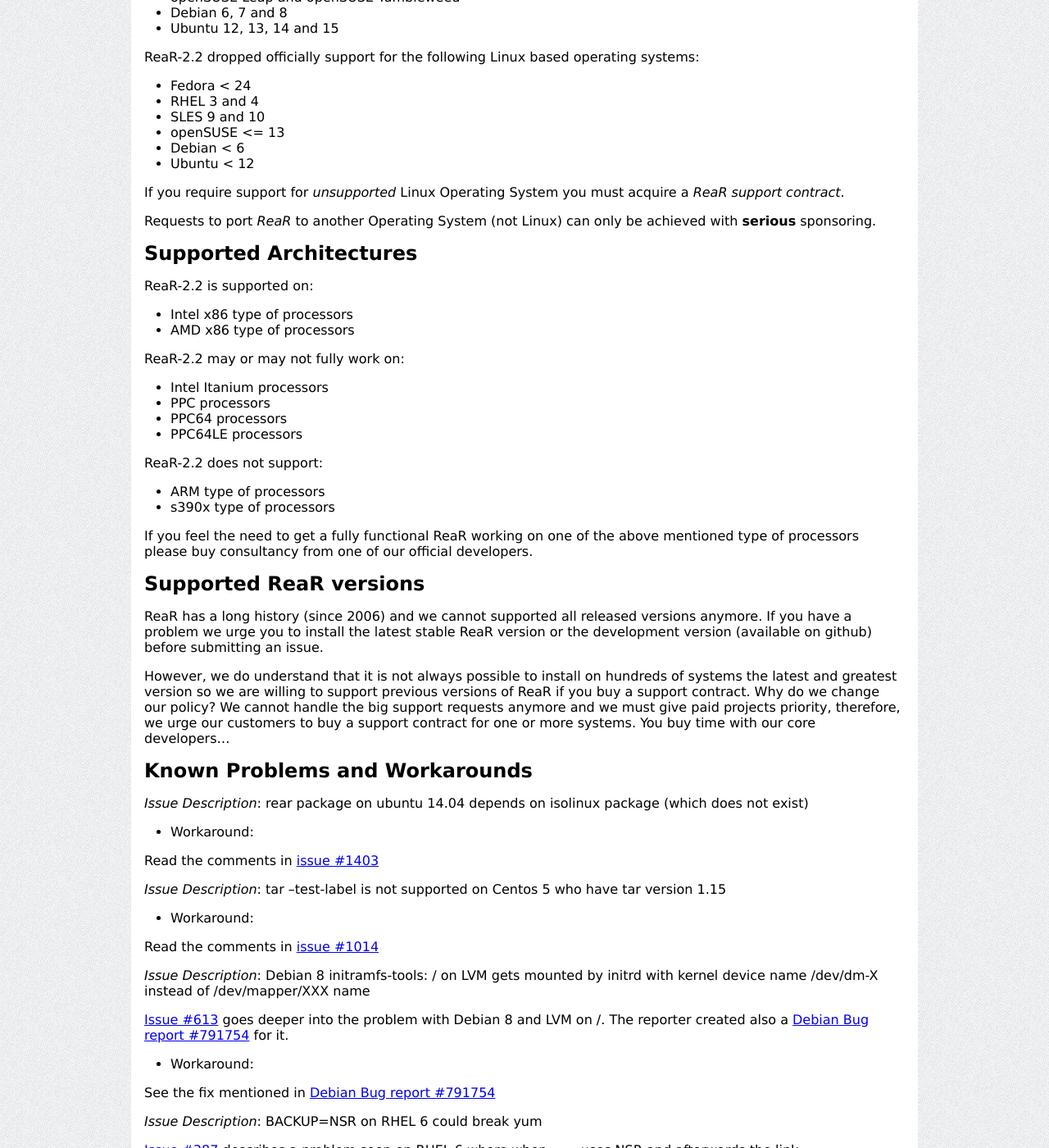
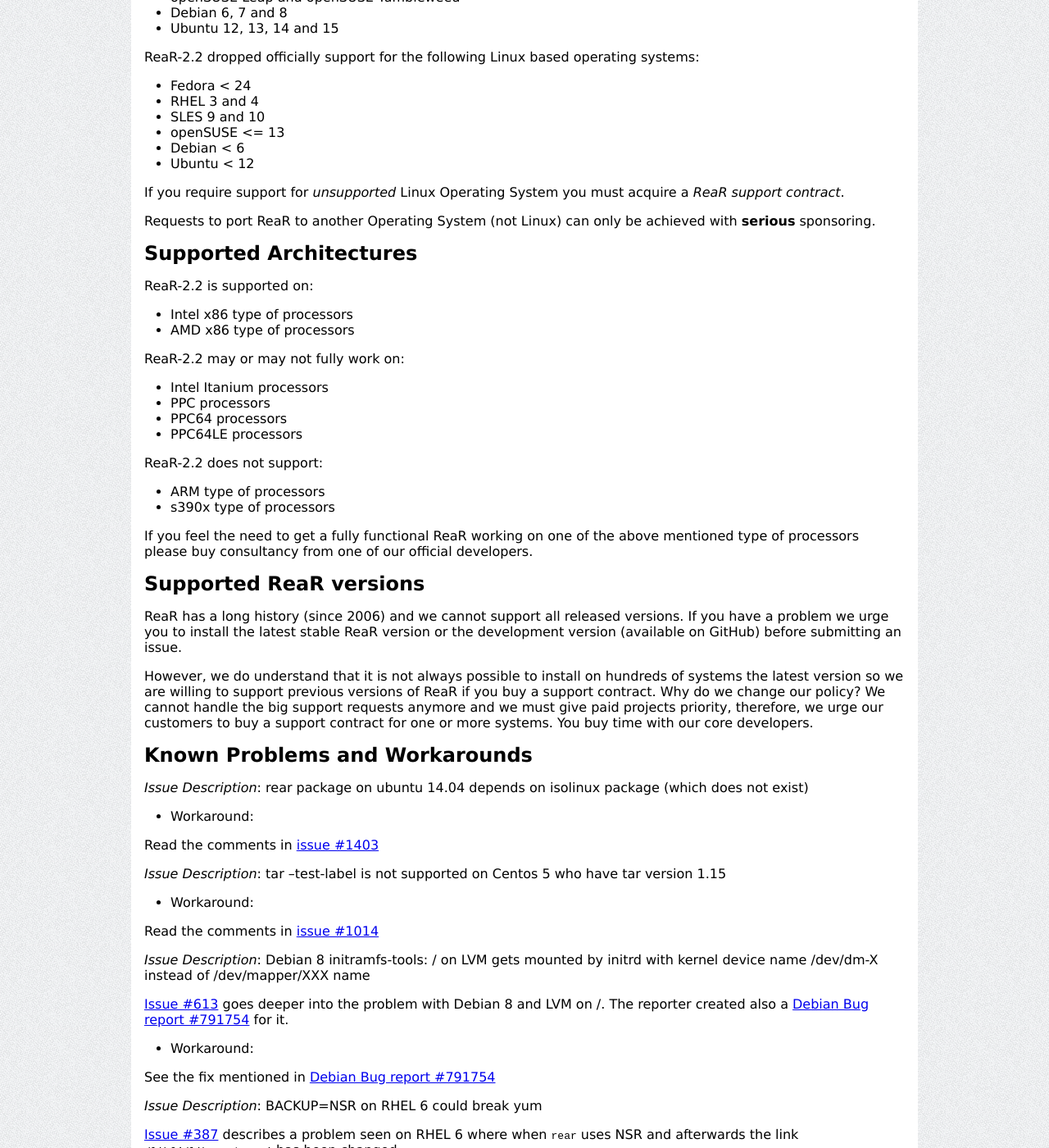
Before and after one commit to rear/rear.github.com, a Jekyll site: the page built from documentation/release-notes-2-2.md, in a window 1280 px wide and 1400 px high, scrolled down 22308 px. Shown: the whole window at 82% size. Built offline with Jekyll 4.4.1, drawn with Linux system fonts in a browser that asks for light colours; comment, search, counter and statistics services are not loaded; some of the changed text lies outside the part shown.

Commit message:
Update release-notes-2-2.md
Minor typo fixes as far as it appears to me (non native English speaker).

```diff
--- a/documentation/release-notes-2-2.md
+++ b/documentation/release-notes-2-2.md
@@ -10,7 +10,7 @@
 
 [Relax-and-Recover website](http://relax-and-recover.org/)
 
-[Github project](https://github.com/rear/)
+[GitHub project](https://github.com/rear/)
 
 
 This document is distributed with the following license: "Creative Commons
@@ -1221,7 +1221,7 @@
 
 If you require support for *unsupported* Linux Operating System you must acquire a *ReaR support contract*.
 
-Requests to port *ReaR* to another Operating System (not Linux) can only be achieved with **serious** sponsoring.
+Requests to port ReaR to another Operating System (not Linux) can only be achieved with **serious** sponsoring.
 
 ## Supported Architectures
 ReaR-2.2 is supported on:
@@ -1245,9 +1245,9 @@
 consultancy from one of our official developers.
 
 ## Supported ReaR versions
-ReaR has a long history (since 2006) and we cannot supported all released versions anymore. If you have a problem we urge you to install the latest stable ReaR version or the development version (available on github) before submitting an issue.
+ReaR has a long history (since 2006) and we cannot support all released versions. If you have a problem we urge you to install the latest stable ReaR version or the development version (available on GitHub) before submitting an issue.
 
-However, we do understand that it is not always possible to install on hundreds of systems the latest and greatest version so we are willing to support previous versions of ReaR if you buy a support contract. Why do we change our policy? We cannot handle the big support requests anymore and we must give paid projects priority, therefore, we urge our customers to buy a support contract for one or more systems. You buy time with our core developers...
+However, we do understand that it is not always possible to install on hundreds of systems the latest version so we are willing to support previous versions of ReaR if you buy a support contract. Why do we change our policy? We cannot handle the big support requests anymore and we must give paid projects priority, therefore, we urge our customers to buy a support contract for one or more systems. You buy time with our core developers.
 
 
 ## Known Problems and Workarounds
```
